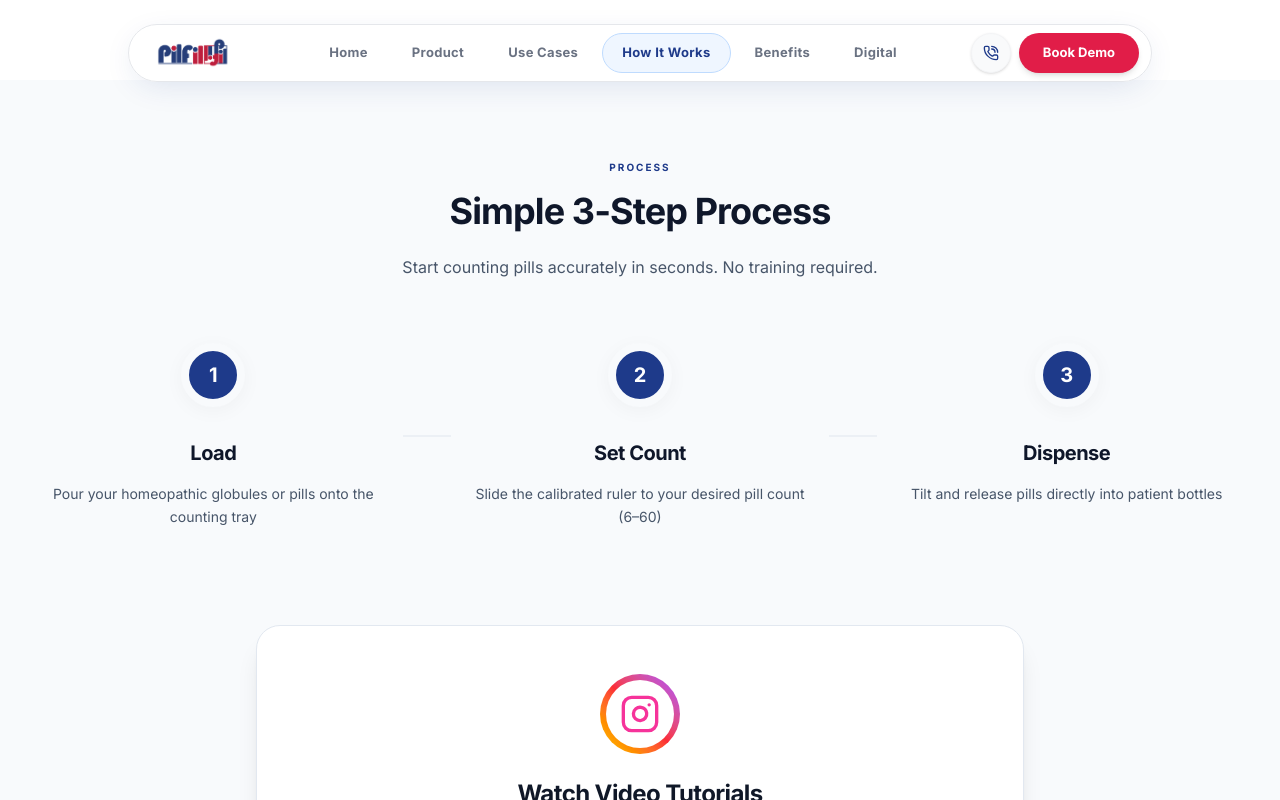
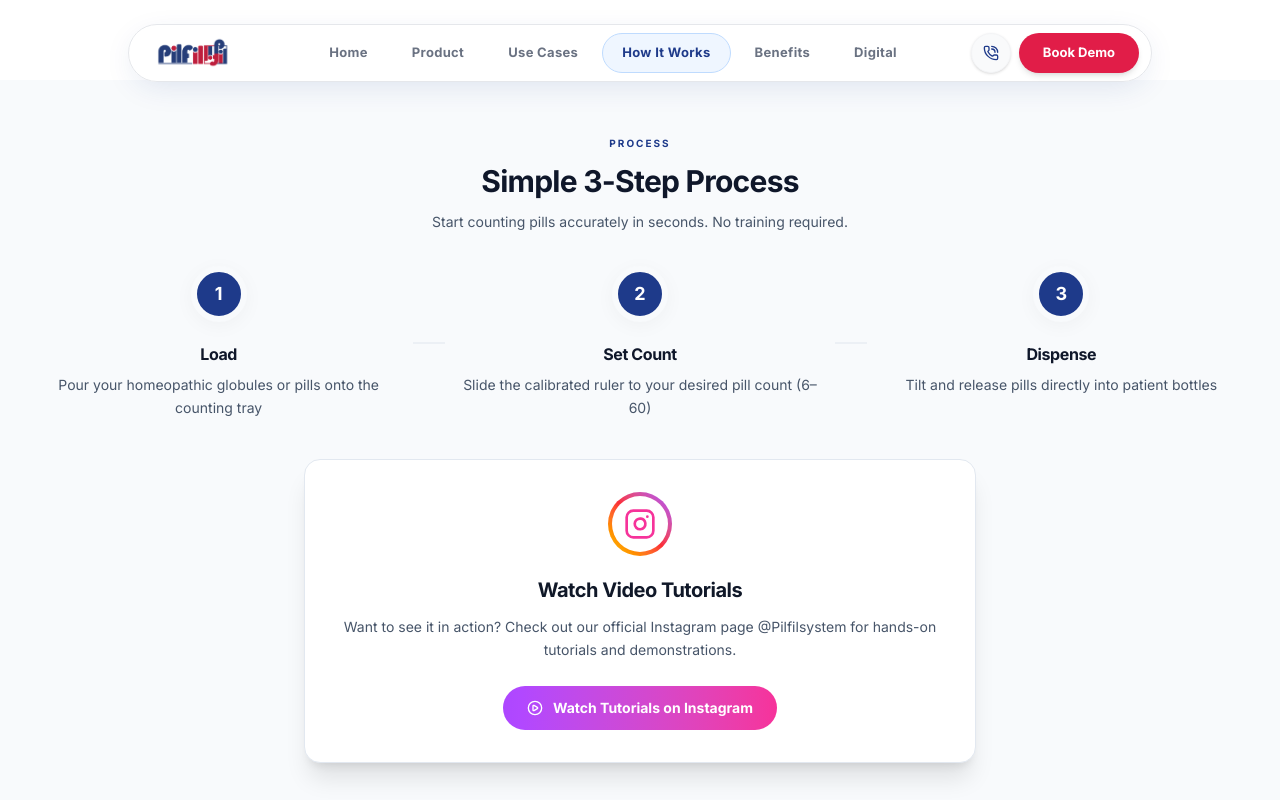
Before and after one commit to ihkarise/pilfiloffical, a React (Vite) app: page /how-it-works in a window 1280 px wide. Shown: the top 800 px of the page. Built offline with nearby package versions, Linux system fonts and the light colour scheme.

Commit message:
refactor: HowItWorks.tsx - rem units, remove min-h[80vh], improve button interactivity

```diff
--- a/src/pages/HowItWorks.tsx
+++ b/src/pages/HowItWorks.tsx
@@ -9,43 +9,43 @@ const HowItWorks = () => {
 
   return (
     <div className="pt-20">
-      <section id="how-it-works" className="bg-bg-gray py-20 min-h-[80vh] flex flex-col justify-center">
-        <div className="max-w-7xl mx-auto px-6">
-          <div className="text-center mb-16 max-w-2xl mx-auto">
-            <div className="text-primary-blue text-[10px] font-bold uppercase tracking-[0.2em] mb-4">Process</div>
-            <h2 className="text-3xl lg:text-4xl font-bold mb-6">Simple 3-Step Process</h2>
-            <p className="text-text-secondary">Start counting pills accurately in seconds. No training required.</p>
+      <section id="how-it-works" className="bg-bg-gray">
+        <div className="max-w-7xl mx-auto px-4 sm:px-6">
+          <div className="text-center mb-8 max-w-2xl mx-auto">
+            <div className="text-primary-blue text-[0.625rem] font-bold uppercase tracking-[0.2em] mb-3">Process</div>
+            <h2 className="text-2xl lg:text-3xl font-bold mb-3">Simple 3-Step Process</h2>
+            <p className="text-text-secondary text-sm leading-relaxed">Start counting pills accurately in seconds. No training required.</p>
           </div>
 
-          <div className="grid lg:grid-cols-3 gap-12 relative mb-24">
+          <div className="grid lg:grid-cols-3 gap-8 relative mb-10">
             <div className="hidden lg:block absolute top-1/2 left-0 right-0 h-px bg-border-light -translate-y-1/2 z-0" />
 
             {steps.map((s, i) => (
-                  <div key={i} className="relative z-10 bg-bg-gray text-center lg:px-6">
-                      <div className="w-16 h-16 rounded-pill bg-primary-blue text-white flex items-center justify-center mx-auto mb-8 text-xl font-bold border-8 border-bg-gray shadow-soft">
+              <div key={i} className="relative z-10 bg-bg-gray text-center lg:px-4">
+                <div className="w-14 h-14 rounded-full bg-primary-blue text-white flex items-center justify-center mx-auto mb-5 text-lg font-bold border-[6px] border-bg-gray shadow-soft">
                   {s.n}
                 </div>
-                      <h3 className="text-xl font-bold mb-4">{s.title}</h3>
+                <h3 className="text-base font-bold mb-2">{s.title}</h3>
                 <p className="text-sm text-text-secondary leading-relaxed">{s.desc}</p>
               </div>
             ))}
           </div>
 
-          <div className="bg-white rounded-3xl p-8 md:p-12 shadow-xl border border-border-light text-center max-w-3xl mx-auto flex flex-col items-center">
-            <div className="w-20 h-20 rounded-full bg-gradient-to-tr from-yellow-400 via-red-500 to-purple-500 p-1.5 mb-6">
+          <div className="bg-white rounded-2xl p-6 md:p-8 shadow-xl border border-border-light text-center max-w-2xl mx-auto flex flex-col items-center">
+            <div className="w-16 h-16 rounded-full bg-gradient-to-tr from-yellow-400 via-red-500 to-purple-500 p-1 mb-5">
               <div className="w-full h-full bg-white rounded-full flex items-center justify-center">
-                      <Instagram className="w-10 h-10 text-pink-500" />
+                <Instagram className="w-8 h-8 text-pink-500" />
               </div>
             </div>
-            <h3 className="text-2xl font-bold mb-4 text-gray-900">Watch Video Tutorials</h3>
-            <p className="text-text-secondary mb-8 text-lg">Want to see it in action? Check out our official Instagram page @Pilfilsystem for hands-on tutorials and demonstrations.</p>
+            <h3 className="text-xl font-bold mb-3 text-gray-900">Watch Video Tutorials</h3>
+            <p className="text-text-secondary mb-6 text-sm leading-relaxed">Want to see it in action? Check out our official Instagram page @Pilfilsystem for hands-on tutorials and demonstrations.</p>
             <a
               href="https://www.instagram.com/pilfilmedicinecountingtool/reels/?hl=en"
               target="_blank"
               rel="noopener noreferrer"
-              className="bg-gradient-to-r from-purple-500 to-pink-500 text-white px-8 py-4 rounded-full font-bold flex items-center gap-3 hover:shadow-lg hover:shadow-pink-500/30 transition-all hover:-translate-y-1"
+              className="bg-gradient-to-r from-purple-500 to-pink-500 text-white px-6 py-3 rounded-full text-sm font-bold flex items-center gap-2.5 hover:shadow-lg hover:shadow-pink-500/30 transition-all hover:-translate-y-0.5 active:scale-95"
             >
-              <PlayCircle className="w-5 h-5" />
+              <PlayCircle className="w-4 h-4" />
               Watch Tutorials on Instagram
             </a>
           </div>
```
Lines whose indentation alone changed are shown as unchanged.
